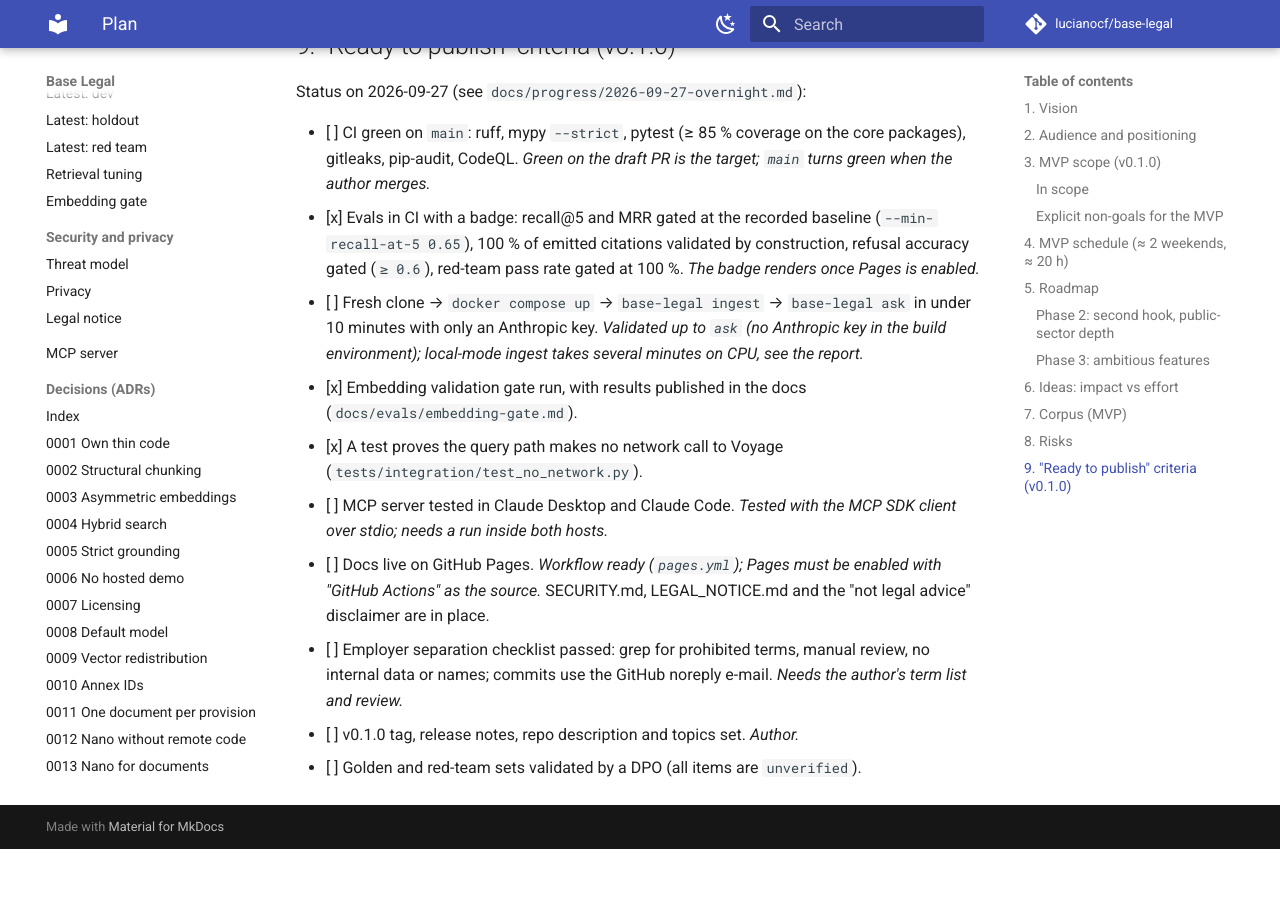
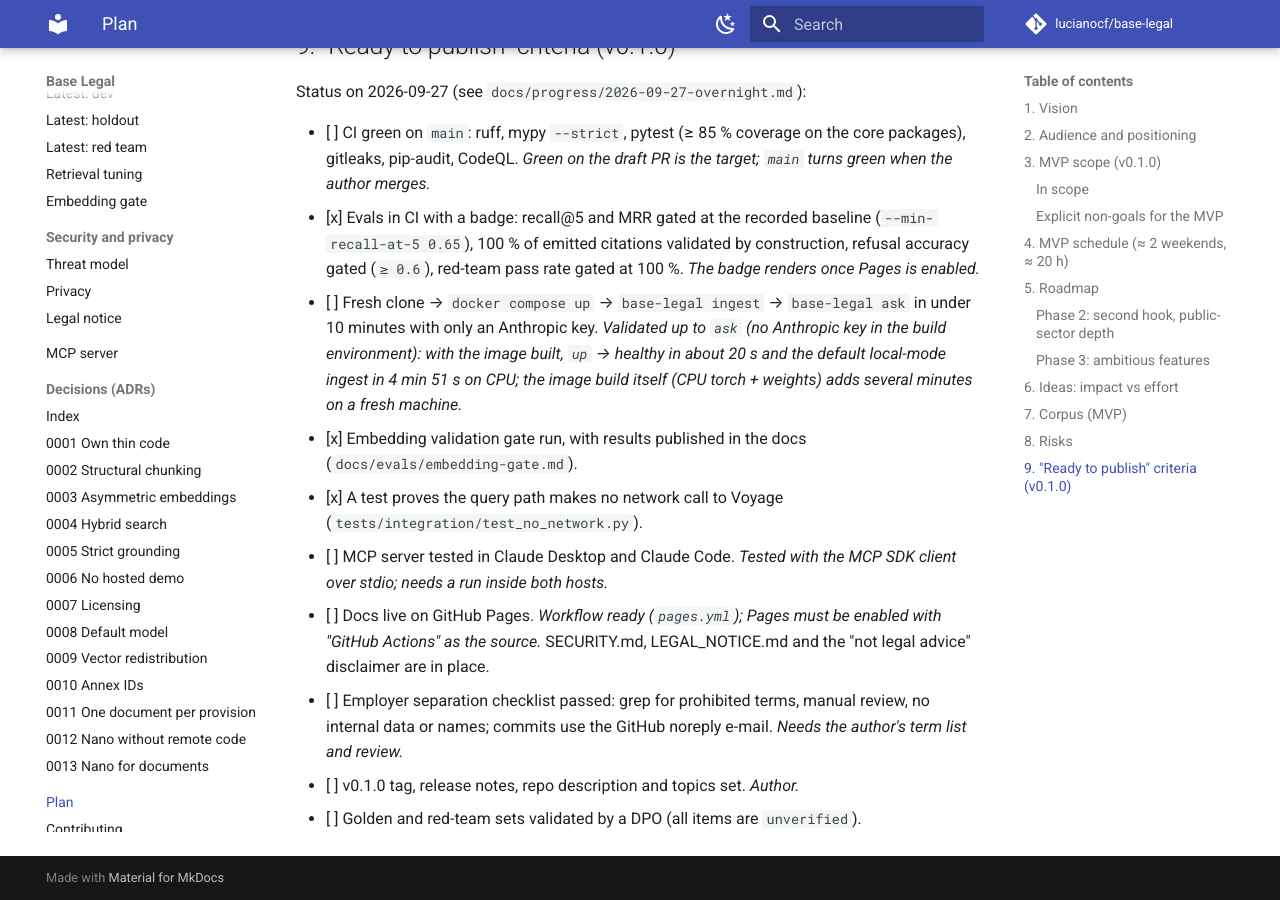
Before and after one commit to lucianocf/base-legal, an MkDocs documentation site: the page built from docs/PLAN.md, in a window 1280 px wide and 900 px high, scrolled down 6503 px. Built offline with MkDocs 1.6.1 and Material for MkDocs 9.7.7, drawn with Linux system fonts in a browser that asks for light colours; comment, search, counter and statistics services are not loaded; before the commit the page ends 7352 px from its top, so only the background shows below that.

Commit message:
docs: record the final compose run (M9) and measured ingest time
Co-Authored-By: Claude Opus 5.5 <noreply@anthropic.com>
Claude-Session: https://claude.ai/code/session_01FpNoKfrGjgixRmeG8tBgFx

```diff
--- a/docs/PLAN.md
+++ b/docs/PLAN.md
@@ -193,8 +193,10 @@ Status on 2026-09-27 (see `docs/progress/2026-09-27-overnight.md`):
       gated at 100 %. *The badge renders once Pages is enabled.*
 - [ ] Fresh clone → `docker compose up` → `base-legal ingest` → `base-legal ask`
       in under 10 minutes with only an Anthropic key. *Validated up to `ask`
-      (no Anthropic key in the build environment); local-mode ingest takes
-      several minutes on CPU, see the report.*
+      (no Anthropic key in the build environment): with the image built,
+      `up` → healthy in about 20 s and the default local-mode ingest in
+      4 min 51 s on CPU; the image build itself (CPU torch + weights) adds
+      several minutes on a fresh machine.*
 - [x] Embedding validation gate run, with results published in the docs
       (`docs/evals/embedding-gate.md`).
 - [x] A test proves the query path makes no network call to Voyage
```
Also changed, not shown: docs/progress/2026-09-27-overnight.md (+1 -1 lines).
